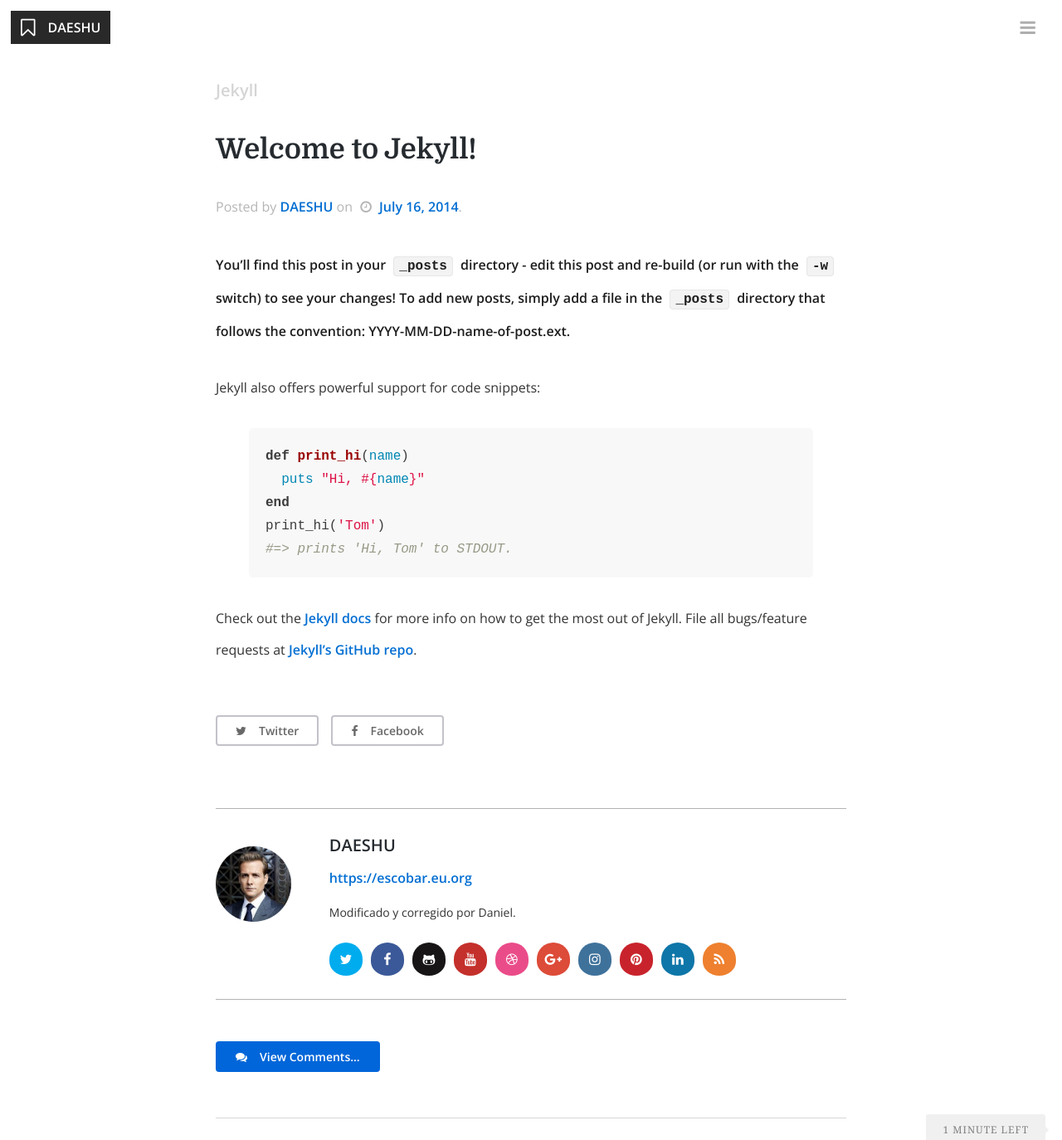
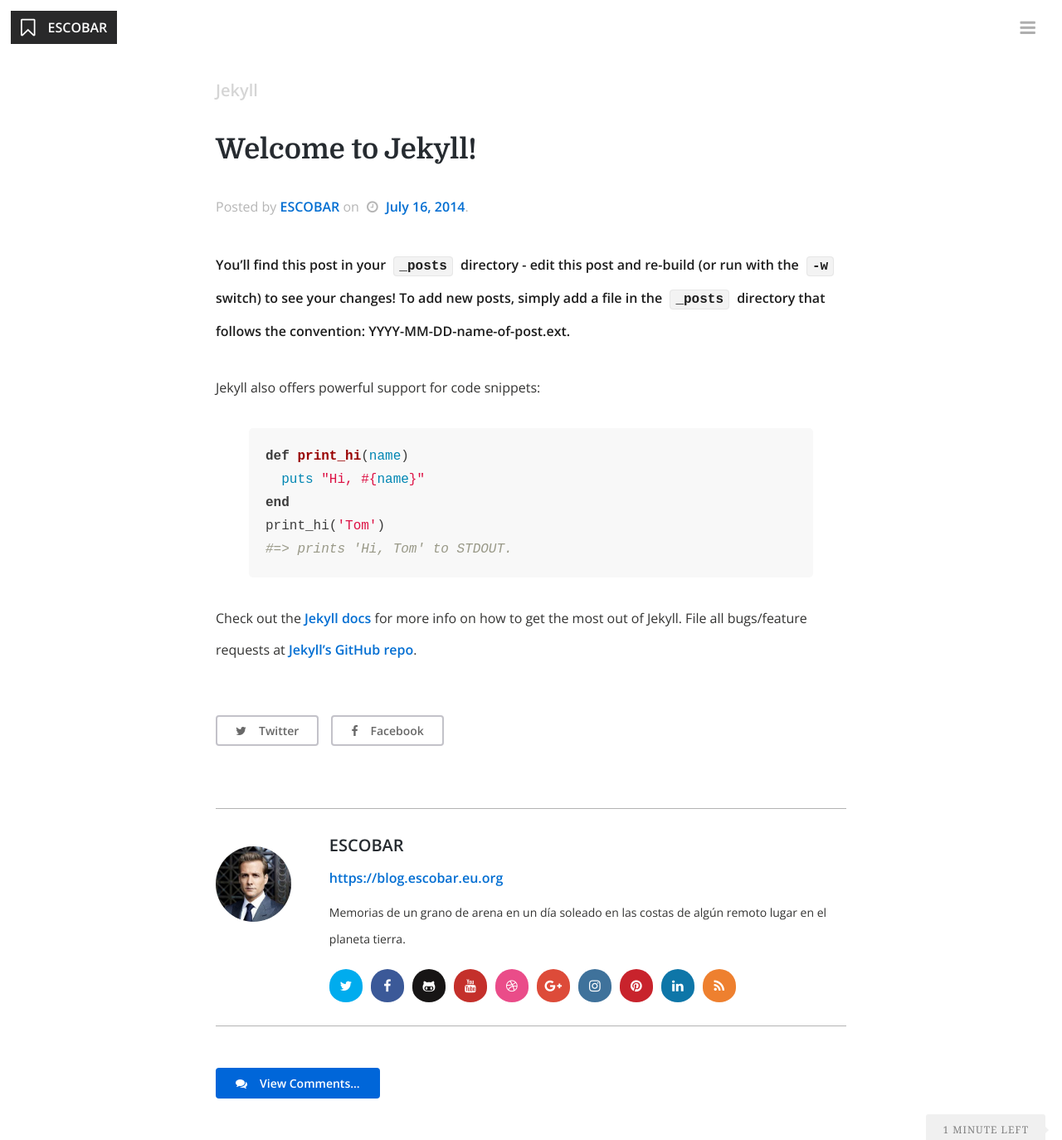
Before and after one commit to daeshu/a, a Jekyll site: the page built from _posts/2014-07-16-welcome-to-jekyll.markdown, in a window 1280 px wide and 1400 px high, cut to the strip 0-1374 px from the top of the window. Shown: the whole strip at 83% size. Built offline with Jekyll 4.4.1, drawn with Linux system fonts in a browser that asks for light colours; nearby versions of some CDN libraries.

Commit message:
Update _config.yml

```diff
--- a/_config.yml
+++ b/_config.yml
@@ -1,20 +1,20 @@
 
 
 # Site Settings
-title: 						"DAESHU"
-email: 						"daniel@escobar.eu.org"
-description: 				"Página de publicaciones de Daniel, alojado en Github"
-baseurl: 					""
-url: 						"https://daniel.escobar.eu.org"
+title: 						"ESCOBAR"
+email: 						"info@escobar.eu.org"
+description: 				"Memorias de un grano de arena en un día soleado en las costas de algún remoto lugar en el planeta tierra."
+baseurl: 					"https://blog.escobar.eu.org"
+url: 						"https://blog.escobar.eu.org"
 logourl: 					"/assets/img/bloglogo.jpg"
 fa-logo: 					"fa-bookmark-o"
 paginate: 					5
 
 
 # Author Settings
-author_name: 				"DAESHU"
-author_url: 				"https://escobar.eu.org"
-author_bio: 				"Modificado y corregido por Daniel."
+author_name: 				"ESCOBAR"
+author_url: 				"https://blog.escobar.eu.org"
+author_bio: 				"Memorias de un grano de arena en un día soleado en las costas de algún remoto lugar en el planeta tierra."
 author_email: 				"info@escobar.eu.org"
 author_image: 				"/assets/img/authorimage.jpg"
 
```
